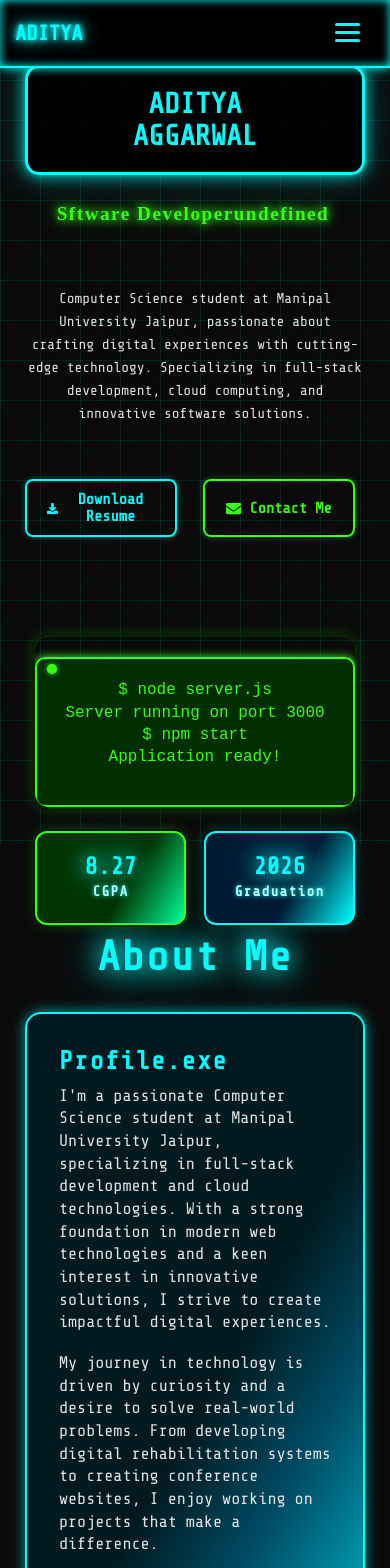
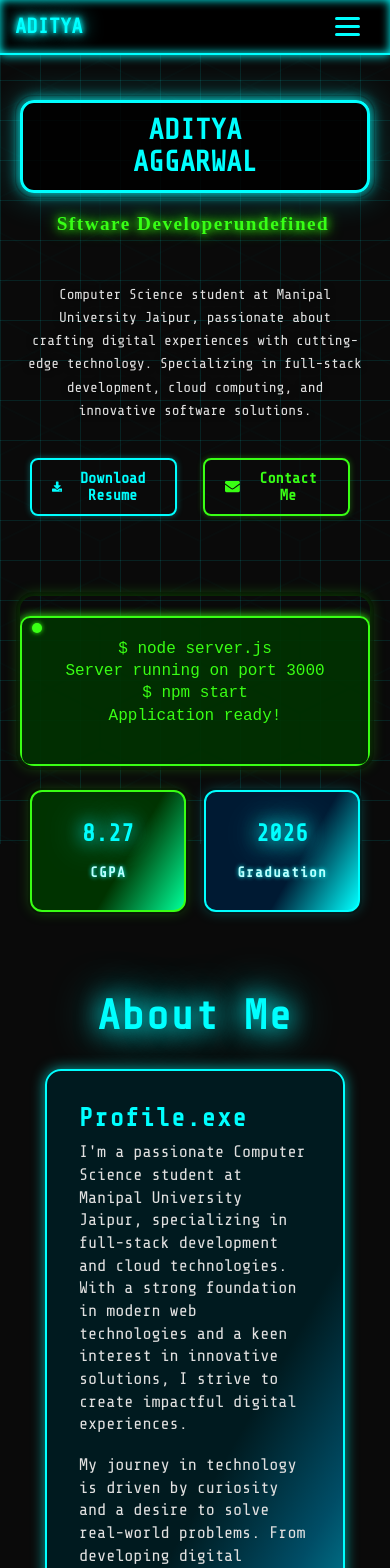
Before and after one commit to nonofficial4567/portfolio, a React (Vite) app: page / in a window 390 px wide. Shown: the top 1568 px of the page. Built offline with nearby package versions, Linux system fonts and the light colour scheme.

Commit message:
Fix responsiveness issues across the project

```diff
--- a/src/components/About.jsx
+++ b/src/components/About.jsx
@@ -16,9 +16,9 @@ export const sectionHeadingStyle = {
 
 const About = () => {
   return (
-    <div style={{ paddingTop: '5px', paddingBottom: '5px', width: '100%', display: 'flex', flexDirection: 'column', alignItems: 'center', padding: '5px' }}>
+    <div style={{ paddingTop: '20px', paddingBottom: '20px', width: '100%', display: 'flex', flexDirection: 'column', alignItems: 'center', padding: '0 20px', boxSizing: 'border-box' }}>
       {/* About Heading */}
-      <div style={sectionHeadingStyle}>
+      <div style={{...sectionHeadingStyle, marginBottom: '40px'}} className="section-heading">
         {"About Me"}
       </div>
       <div className="about-container" style={{
--- a/src/components/Contact.jsx
+++ b/src/components/Contact.jsx
@@ -12,14 +12,14 @@ const Contact = () => {
         display: 'flex',
         flexDirection: 'column',
         alignItems: 'center',
-        padding: '5px',
+        padding: '20px',
         position: 'relative',
         zIndex: 1,
         width: '100%',
         boxSizing: 'border-box'
       }}
     >
-      <div style={sectionHeadingStyle}>
+      <div style={{...sectionHeadingStyle, marginBottom: '40px'}} className="section-heading">
         {"Contact"}
       </div>
       <div style={{
--- a/src/components/Home.jsx
+++ b/src/components/Home.jsx
@@ -37,7 +37,7 @@ const Home = () => {
       <div className="grid-background" />
       <div className="hex-background" />
 
-       <div className="home-container" style={{ display: 'flex', alignItems: 'center', justifyContent: 'center', height: '100vh' }}>
+       <div className="home-container" style={{ display: 'flex', alignItems: 'center', justifyContent: 'center', minHeight: 'calc(100vh - 80px)', padding: '20px 0' }}>
         {/* Left: Name, typing, desc, buttons, social */}
         <div className="home-left">
           <div className="name-section">
--- a/src/components/Projects.jsx
+++ b/src/components/Projects.jsx
@@ -18,8 +18,8 @@ const cardStyle = {
 
 const Projects = () => {
   return (
-    <div className="projects-container" style={{ minHeight: 'auto', padding: '5px', textAlign: 'center', width: '100%', display: 'flex', flexDirection: 'column', alignItems: 'center', boxSizing: 'border-box' }}>
-      <div style={sectionHeadingStyle}>
+    <div className="projects-container" style={{ minHeight: 'auto', padding: '20px', textAlign: 'center', width: '100%', display: 'flex', flexDirection: 'column', alignItems: 'center', boxSizing: 'border-box' }}>
+      <div style={{...sectionHeadingStyle, marginBottom: '40px'}} className="section-heading">
         {"Projects"}
       </div>
       <div
--- a/src/components/Skills.jsx
+++ b/src/components/Skills.jsx
@@ -25,9 +25,9 @@ const Skills = () => {
   `;
 
   return (
-    <div className="skills-container" style={{ textAlign: 'center', minHeight: 'auto', padding: '5px', width: '100%', display: 'flex', flexDirection: 'column', alignItems: 'center', boxSizing: 'border-box' }}>
+    <div className="skills-container" style={{ textAlign: 'center', minHeight: 'auto', padding: '20px', width: '100%', display: 'flex', flexDirection: 'column', alignItems: 'center', boxSizing: 'border-box' }}>
       <div dangerouslySetInnerHTML={{ __html: certificateStyles }} />
-      <div style={sectionHeadingStyle}>
+      <div style={{...sectionHeadingStyle, marginBottom: '40px'}} className="section-heading">
               {"Skills"}
       </div>
       <div
@@ -106,7 +106,7 @@ const Skills = () => {
           <ProgressBar label="RDBMS" percentage={80} colorClass="neon-green-text" />
         </div>
       </div>
-      <div style={sectionHeadingStyle}>
+      <div style={{...sectionHeadingStyle, marginTop: '40px', marginBottom: '30px'}} className="section-heading">
               {"Certificates & Courses"}
       </div>
       <div
--- a/src/index.css
+++ b/src/index.css
@@ -670,6 +670,8 @@ footer a:hover {
 @media (max-width: 768px) {
   .navbar {
     padding: 10px 20px;
+    height: 60px;
+    box-sizing: border-box;
   }
 
   .desktop-nav {
@@ -688,65 +690,94 @@ footer a:hover {
     display: block;
   }
 
+  .home-section {
+    padding: 80px 15px 20px;
+    min-height: calc(100vh - 60px);
+  }
+
   .home-container {
     flex-direction: column;
     gap: 40px;
     align-items: center;
     text-align: center;
+    padding-top: 20px;
   }
 
   .home-left {
     align-items: center;
     text-align: center;
     max-width: 100%;
+    width: 100%;
   }
 
   .home-right {
     margin-top: 0;
     max-width: 100%;
+    width: 100%;
   }
 
   .main-title {
     font-size: 2.8rem;
     text-align: center;
+    line-height: 1.1;
+    margin: 0;
+    padding: 0;
   }
 
   .name-card {
     text-align: center;
+    width: 100%;
+    max-width: 100%;
+    margin-bottom: 15px;
+    padding: 15px;
   }
 
   .description {
     text-align: center;
     font-size: 1rem;
+    margin: 15px 0;
+    padding: 0 10px;
   }
 
   .button-section {
     justify-content: center;
+    margin-top: 20px;
+    width: 100%;
+    padding: 0 10px;
   }
 
   .btn-primary,
   .btn-secondary {
     min-width: 160px;
+    flex: 1;
+    max-width: 200px;
   }
 
   .social-icons {
     justify-content: center;
+    margin-top: 30px;
   }
 
   .stats-cards {
     justify-content: center;
+    width: 100%;
+    padding: 0 10px;
   }
 
   section {
     padding: 10px 15px;
     min-height: auto;
+    width: 100%;
+    box-sizing: border-box;
   }
 
   /* About Section Mobile */
   .about-container {
     flex-direction: column !important;
     gap: 20px !important;
-    padding: 0 10px;
+    padding: 0 15px;
+    width: 100%;
+    box-sizing: border-box;
   }
 
   .about-container > div {
@@ -754,12 +785,16 @@ footer a:hover {
     min-width: auto !important;
     width: 100% !important;
     max-width: 100% !important;
+    box-sizing: border-box;
   }
 
   /* Skills Section Mobile */
   .skills-container > div:first-of-type {
     flex-direction: column !important;
     gap: 20px !important;
+    width: 100%;
+    padding: 0 15px;
+    box-sizing: border-box;
   }
 
   .skills-container .card {
@@ -768,11 +803,15 @@ footer a:hover {
     width: 100% !important;
     max-width: 100% !important;
     margin: 0 !important;
+    box-sizing: border-box;
   }
 
   .skills-container > div:last-of-type {
     flex-direction: column !important;
     gap: 15px !important;
+    width: 100%;
+    padding: 0 15px;
+    box-sizing: border-box;
   }
 
   /* Projects Section Mobile */
@@ -780,6 +819,9 @@ footer a:hover {
     flex-direction: column !important;
     gap: 20px !important;
     align-items: center !important;
+    width: 100%;
+    padding: 0 15px;
+    box-sizing: border-box;
   }
 
   .projects-container .card,
@@ -788,6 +830,7 @@ footer a:hover {
     max-width: 100% !important;
     height: auto !important;
     min-height: auto !important;
+    box-sizing: border-box;
   }
 
   /* Force single column layout on mobile for projects */
@@ -795,12 +838,16 @@ footer a:hover {
     display: flex !important;
     flex-direction: column !important;
     align-items: center !important;
+    width: 100%;
+    padding: 0 15px;
+    box-sizing: border-box;
   }
 
   .projects-container > div:first-of-type > div {
     width: 100% !important;
     max-width: 100% !important;
     flex: none !important;
+    box-sizing: border-box;
   }
 
   /* Experience Section Mobile */
@@ -808,11 +855,16 @@ footer a:hover {
     width: 100% !important;
     max-width: 100% !important;
     margin: 0 !important;
+    padding: 0 15px;
+    box-sizing: border-box;
   }
 
   .experience-container > div:last-of-type {
     flex-direction: column !important;
     gap: 15px !important;
+    width: 100%;
+    padding: 0 15px;
+    box-sizing: border-box;
   }
 
   .experience-container .card {
@@ -820,6 +872,7 @@ footer a:hover {
     min-width: auto !important;
     width: 100% !important;
     max-width: 100% !important;
+    box-sizing: border-box;
   }
 
   /* Contact Section Mobile */
@@ -827,6 +880,9 @@ footer a:hover {
     flex-direction: column !important;
     gap: 20px !important;
     align-items: center !important;
+    width: 100%;
+    padding: 0 15px;
+    box-sizing: border-box;
   }
 
   .contact-container .card,
@@ -835,6 +891,7 @@ footer a:hover {
     min-width: auto !important;
     width: 100% !important;
     max-width: 100% !important;
+    box-sizing: border-box;
   }
 
  /* Experience Timeline Mobile */
@@ -854,7 +911,7 @@ footer a:hover {
    .experience-container .mobile-timeline {
      display: block !important;
      width: 100%;
-     padding: 0 10px;
+     padding: 0 15px;
      box-sizing: border-box;
    }
 
@@ -891,29 +948,53 @@ footer a:hover {
   /* Typography adjustments */
   h1, h2, h3 {
     font-size: 1.8rem !important;
+    margin: 10px 0 !important;
+    padding: 0 !important;
   }
 
   h4 {
     font-size: 1.2rem !important;
+    margin: 8px 0 !important;
   }
 
   p, li {
     font-size: 0.95rem !important;
     line-height: 1.6 !important;
+    margin: 8px 0 !important;
+  }
+
+  /* Fix section headings spacing */
+  .section-heading {
+    margin: 20px 0 30px 0 !important;
+    padding: 0 15px !important;
+    text-align: center !important;
   }
 }
 
 @media (max-width: 480px) {
   .navbar {
     padding: 8px 15px;
+    height: 55px;
   }
 
   .navbar-logo {
     font-size: 1.3rem;
   }
 
+  .home-section {
+    padding: 70px 10px 20px;
+  }
+
   .main-title {
     font-size: 2.2rem;
+    line-height: 1.1;
+    margin: 0;
+    padding: 0;
+  }
+
+  .name-card {
+    padding: 12px;
+    margin-bottom: 12px;
   }
 
   .typing-text {
@@ -923,6 +1004,8 @@ footer a:hover {
   .description {
     font-size: 0.95rem;
     line-height: 1.7;
+    margin: 12px 0;
+    padding: 0 5px;
   }
 
   .btn-primary,
@@ -930,6 +1013,8 @@ footer a:hover {
     padding: 10px 20px;
     font-size: 0.95rem;
     min-width: 140px;
+    flex: 1;
+    max-width: 180px;
   }
 
   .stat-number {
@@ -940,17 +1025,18 @@ footer a:hover {
     font-size: 0.9rem;
   }
 
-  .home-section {
-    padding: 70px 15px 5px;
-  }
 
   section {
-    padding: 3px 10px;
+    padding: 10px;
+    width: 100%;
+    box-sizing: border-box;
   }
 
   /* Extra small screens */
   .main-title {
     font-size: 1.8rem !important;
+    line-height: 1.1 !important;
+    margin: 0 !important;
   }
 
   .typing-text {
@@ -959,23 +1045,47 @@ footer a:hover {
 
   h1, h2, h3 {
     font-size: 1.5rem !important;
+    margin: 8px 0 !important;
   }
 
   h4 {
     font-size: 1.1rem !important;
+    margin: 6px 0 !important;
   }
 
   p, li {
     font-size: 0.9rem !important;
+    margin: 6px 0 !important;
   }
 
   .card {
     padding: 15px !important;
+    margin: 10px 0 !important;
   }
 
   .tech-badge {
     font-size: 0.7rem;
     padding: 2px 6px;
+  }
+
+  /* Awards section spacing fix */
+  .awards-container {
+    padding: 0 10px !important;
+    width: 100% !important;
+    box-sizing: border-box !important;
+  }
+
+  .awards-container > div {
+    gap: 10px !important;
+    padding: 0 !important;
+    justify-content: center !important;
+  }
+
+  .awards-container .card {
+    margin: 5px !important;
+    flex: 1 1 calc(100% - 10px) !important;
+    min-width: auto !important;
+    max-width: 100% !important;
   }
 }
 
@@ -983,6 +1093,7 @@ footer a:hover {
 @media (max-width: 1024px) and (min-width: 769px) {
   .home-container {
     gap: 60px;
+    padding: 0 20px;
   }
 
   .main-title {
@@ -992,4 +1103,9 @@ footer a:hover {
   .typing-text {
     font-size: 1.6rem;
   }
+
+  section {
+    padding: 20px;
+    max-width: 100%;
+  }
 }
```
Also changed, not shown: src/components/Experience.jsx (+6 -3 lines).
